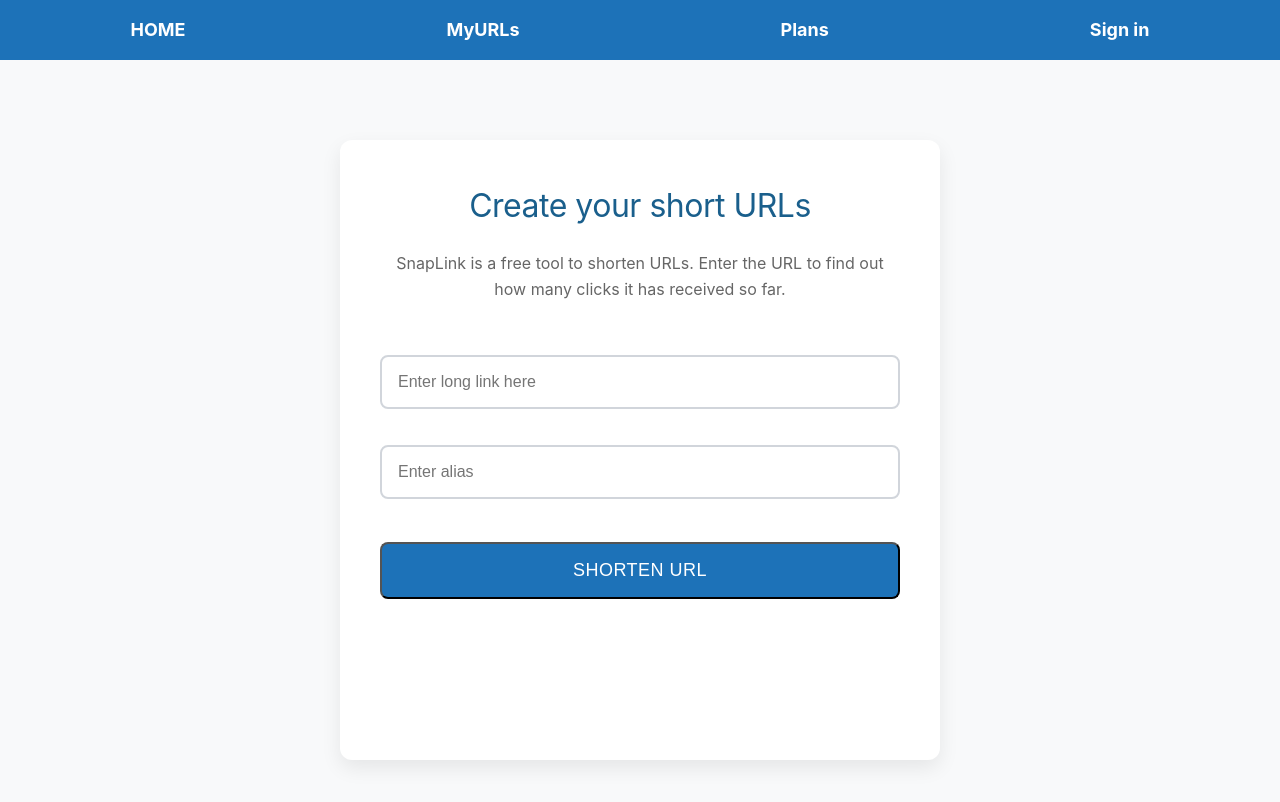
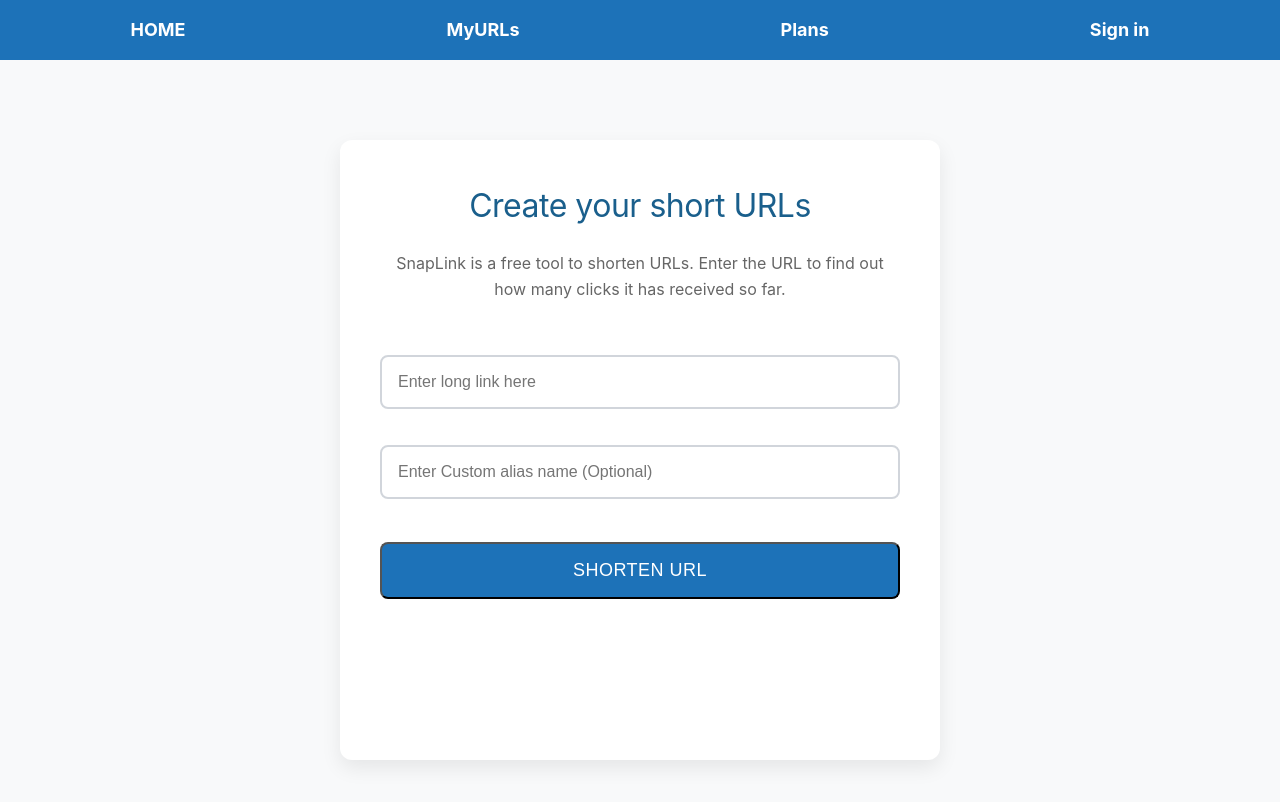
Before and after one commit to txsjyy/Comp_539_Project_Group1, a Vue app in the folder Frontend_Vue/: page / in a window 1280 px wide. Shown: the top 802 px of the page. Built offline with nearby package versions, Linux system fonts and the light colour scheme; the HTML template or start-up script is replaced by a standard one.

Commit message:
update for login fix

```diff
--- a/Frontend_Vue/src/components/LoginPage.vue
+++ b/Frontend_Vue/src/components/LoginPage.vue
@@ -79,11 +79,11 @@
     errorMessage.value = 'Please enter a valid email address';
     return;
   }
-
+  const API = import.meta.env.VITE_API_BASE_URL;
   try {
     isLoading.value = true;
 
-    const response = await fetch('http://localhost:3000/api/auth/login', {
+    const response = await fetch(API+'/api/auth/login', {
       method: 'POST',
       headers: {
         'Content-Type': 'application/json',
--- a/Frontend_Vue/src/components/ShortenUrlForm.vue
+++ b/Frontend_Vue/src/components/ShortenUrlForm.vue
@@ -18,7 +18,7 @@
         />
         <input
           v-model="customAlias"
-          placeholder="Enter alias"
+          placeholder="Enter Custom alias name (Optional)"
           class="input-box"
         />
 
```
